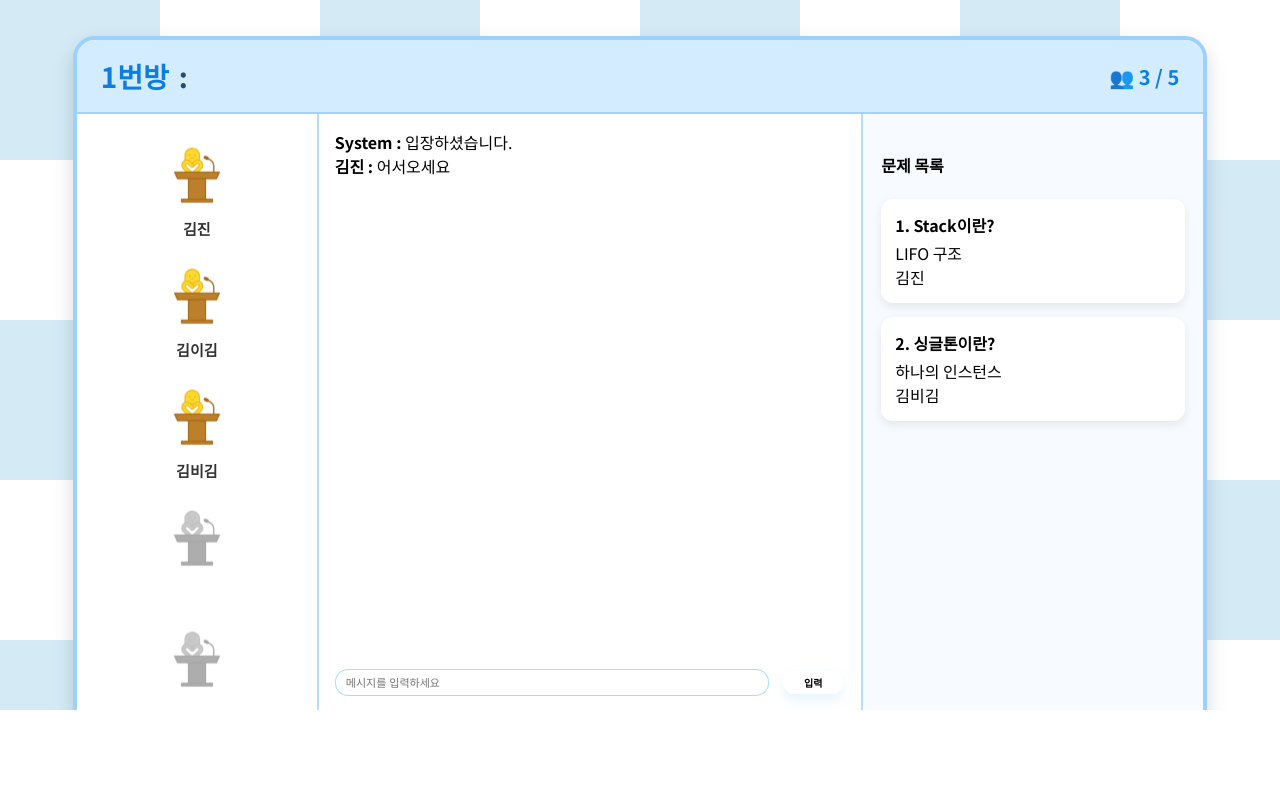
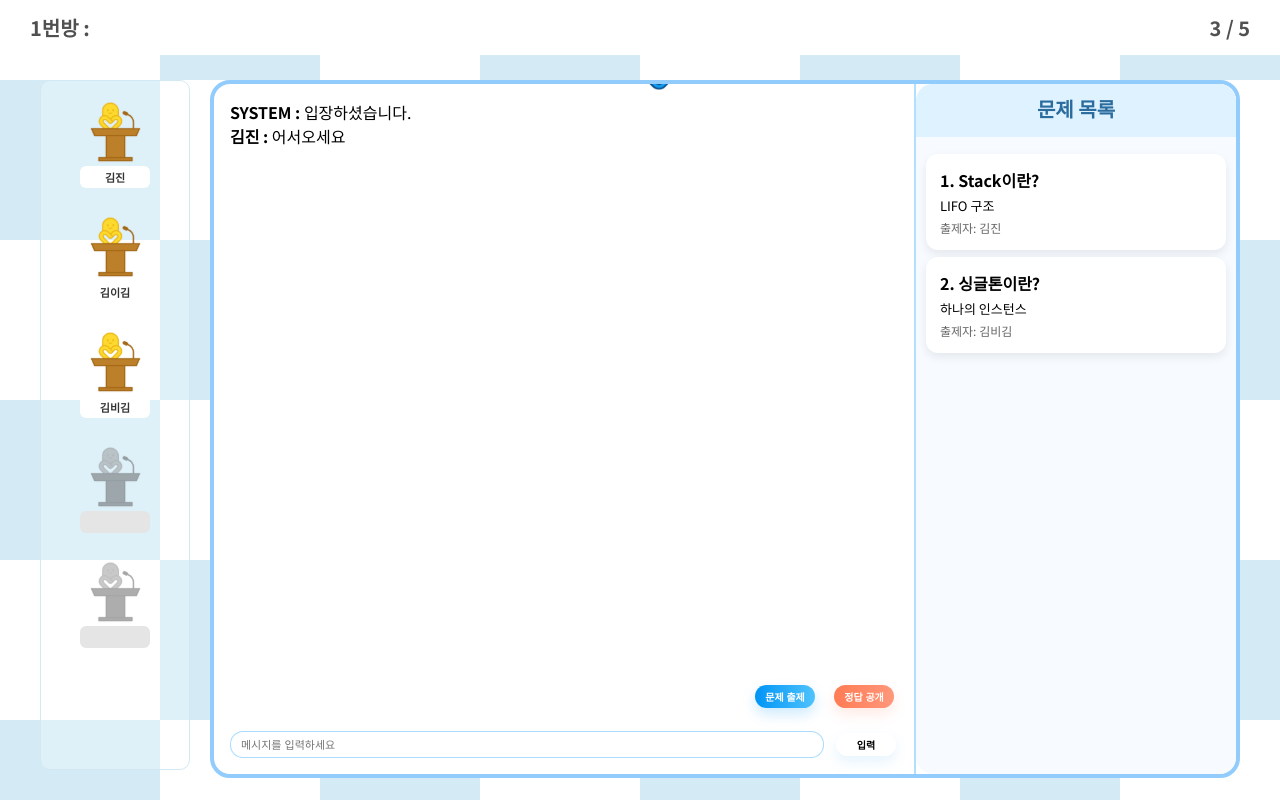
Before and after one commit to Linkee-Project/Linkee-Front-Vue, a Vue app in the folder Linkee-front/Linkee-front-vue/: page /game/1 in a window 1280 px wide. Built offline with nearby package versions, Linux system fonts and the light colour scheme.

Commit message:
중간 커밋

```diff
--- a/Linkee-front/Linkee-front-vue/src/App.vue
+++ b/Linkee-front/Linkee-front-vue/src/App.vue
@@ -16,11 +16,12 @@ const route = useRoute();
              && route.name !== 'SignUp'"
     />
 
-    <div class="main-layout">
+    <div class="main-layout" v-if="!route.meta.hideLayout" >
 
-      <div class="router-view-container">
+      <div class="router-view-container" >
         <router-view />
       </div>
+
 
       <!-- hideLayout === true 면 Sidebar 숨김 -->
       <UserSidebar
@@ -28,6 +29,10 @@ const route = useRoute();
                && route.name !== 'Login'
                && route.name !== 'SignUp'"
       />
+    </div>
+
+    <div v-else class="full-screen-page">
+      <router-view />
     </div>
 
   </div>
@@ -72,4 +77,10 @@ html, body, #app {
   height: calc(100vh - 90px);
   overflow: hidden;
 }
+
+.full-screen-page {
+  width: 100%;
+  height: 100vh;
+  overflow: hidden;
+}
 </style>
--- a/Linkee-front/Linkee-front-vue/src/views/chat-view/ChatGameRoom.vue
+++ b/Linkee-front/Linkee-front-vue/src/views/chat-view/ChatGameRoom.vue
@@ -1,25 +1,19 @@
 <template>
   <div class="game-room">
 
-    <!-- 🔵 중앙 래퍼(전체 UI 박스) -->
-    <div class="chat-wrapper">
-
-      <!-- 타이틀 영역 -->
-      <header class="game-header">
-        <div class="header-inner">
-          <div class="header-left">
-            <span class="room-number">{{ roomId }}번방</span>
-            <span class="colon">:</span>
+    <!-- 방 정보 -->
+    <header class="room-header">
+      <div class="left">
+        <span class="room-number">{{ roomId }}번방 :</span>
         <span class="room-title">{{ roomTitle }}</span>
       </div>
 
-          <div class="header-right">
-            👥 {{ users.length }} / {{ maxUsers }}
-          </div>
+      <div class="right">
+        <span class="user-count">{{ users.length }} / {{ maxUsers }}</span>
       </div>
     </header>
 
-      <!-- 전체 레이아웃 -->
+    <!-- 2단 구조 (왼쪽 유저 + 중앙 채팅판넬) -->
     <div class="game-layout">
 
       <!-- 왼쪽 유저 리스트 -->
@@ -32,44 +26,82 @@
           <img
               :src="user.avatar"
               class="user-avatar"
-                alt="게임 캐릭터"
               :style="user.isEmpty ? 'filter: grayscale(100%) brightness(70%); opacity: 0.5;' : ''"
           />
-
-            <p class="user-name" :class="{ empty: user.isEmpty }">
-              {{ user.name }}
-            </p>
+          <p class="user-name" :class="{ empty: user.isEmpty }">{{ user.name }}</p>
         </div>
       </aside>
 
-        <!-- 중앙 채팅 영역 -->
-        <main class="chat-area">
+      <!-- 중앙 채팅 + 문제 리스트 포함 테두리 -->
+      <main class="chat-panel">
+        <div class="chat-panel-logo">
+          <img src="/src/assets/linkee_character.svg" alt="logo">
+        </div>
+        <div class="chat-content">
 
-          <!-- 채팅 박스 -->
+          <!-- 채팅 영역 -->
+          <div class="chat-area">
             <div class="chat-box">
               <div v-for="msg in messages" :key="msg.id" class="chat-message">
                 <strong>{{ msg.user }} :</strong> {{ msg.text }}
               </div>
             </div>
 
+            <!-- 게임 버튼 -->
+            <div class="game-actions">
+              <BaseButton color="blue" size="small" @click="showProblemModal = true">
+                문제 출제
+              </BaseButton>
+              <BaseButton color="orange" size="small" @click="revealAnswer">
+                정답 공개
+              </BaseButton>
+            </div>
+
             <!-- 입력창 -->
             <div class="chat-input">
-            <BaseInput v-model="message" placeholder="메시지를 입력하세요" class="chat-input-box" />
+              <BaseInput v-model="message" placeholder="메시지를 입력하세요"/>
               <BaseButton color="white" size="small" @click="sendMessage">입력</BaseButton>
             </div>
 
-          <!-- 게임 버튼 -->
-          <div class="game-actions">
-            <BaseButton color="blue" size="small">문제 출제</BaseButton>
-            <BaseButton color="orange" size="small">정답 공개</BaseButton>
+            <!-- 문제 출제 -->
+            <BaseModal v-model="showProblemModal" title="문제 출제">
+
+              <div class="problem-modal-body">
+
+                <!-- 문제 영역 -->
+                <div class="modal-section">
+                  <div class="modal-label">문제</div>
+                  <textarea
+                      v-model="newProblem.title"
+                      class="modal-textarea"
+                      placeholder="문제를 입력하세요"
+                  ></textarea>
                 </div>
 
-        </main>
+                <!-- 정답 영역 -->
+                <div class="modal-section">
+                  <div class="modal-label">정답</div>
+                  <textarea
+                      v-model="newProblem.answer"
+                      class="modal-textarea"
+                      placeholder="정답을 입력하세요"
+                  ></textarea>
+                </div>
 
-        <!-- 오른쪽 문제 목록 -->
+              </div>
+
+              <template #footer>
+                <BaseButton color="orange" @click="addProblem">제출</BaseButton>
+              </template>
+
+            </BaseModal>
+
+          </div>
+
+          <!-- 문제 목록 (오른쪽 패널) -->
           <aside class="problem-list">
-          <h4>문제 목록</h4>
-
+            <h4 class="problem-title-header">문제 목록</h4>
+            <div class="problem-card-list">
               <div
                   v-for="p in problems"
                   :key="p.id"
@@ -77,21 +109,32 @@
               >
                 <div class="problem-title">{{ p.id }}. {{ p.title }}</div>
                 <div class="problem-desc">{{ p.desc }}</div>
-            <div class="problem-user">{{ p.user }}</div>
+
+                <!-- 정답 공개된 문제만 -->
+                <div v-if="p.revealed" class="problem-answer">
+                  정답: {{ p.answer }}
+                </div>
+
+                <div class="problem-user">출제자: {{ p.user }}</div>
+              </div>
             </div>
           </aside>
 
         </div>
+      </main>
+
     </div>
+
   </div>
 </template>
 
 <script setup>
-import { ref, computed } from "vue";
-import { useRoute } from "vue-router";
+import {ref, computed} from "vue";
+import {useRoute} from "vue-router";
 
 import BaseInput from "@/components/base/input/BaseInput.vue";
 import BaseButton from "@/components/base/button/BaseButton.vue";
+import BaseModal from "@/components/base/modal/BaseModal.vue";
 
 const route = useRoute();
 
@@ -101,18 +144,16 @@ const roomTitle = route.query.title;
 
 // 고정 캐릭터 이미지
 const avatarImg = "/src/assets/퀴즈방 캐릭터.svg";
-
-// 최대 유저 수 (5칸 고정)
 const maxUsers = 5;
 
 // 접속 유저
 const users = ref([
-  { id: 1, name: "김진", avatar: avatarImg },
-  { id: 2, name: "김이김", avatar: avatarImg },
-  { id: 3, name: "김비김", avatar: avatarImg }
+  {id: 1, name: "김진", avatar: avatarImg},
+  {id: 2, name: "김이김", avatar: avatarImg},
+  {id: 3, name: "김비김", avatar: avatarImg}
 ]);
 
-// 유저 슬롯 5개 고정
+// 유저 슬롯 유지
 const displayUsers = computed(() => {
   const arr = users.value.map((u, index) => ({
     ...u,
@@ -133,10 +174,10 @@ const displayUsers = computed(() => {
   return arr;
 });
 
-// 채팅 관련
+// 채팅 메시지
 const messages = ref([
-  { id: 1, user: "System", text: "입장하셨습니다." },
-  { id: 2, user: "김진", text: "어서오세요" }
+  {id: 1, user: "SYSTEM", text: "입장하셨습니다."},
+  {id: 2, user: "김진", text: "어서오세요"}
 ]);
 
 const message = ref("");
@@ -153,161 +194,262 @@ const sendMessage = () => {
   message.value = "";
 };
 
-// 문제 리스트
+// 문제 리스트 (문제별로 revealed 추가)
 const problems = ref([
-  { id: 1, title: "Stack이란?", desc: "LIFO 구조", user: "김진" },
-  { id: 2, title: "싱글톤이란?", desc: "하나의 인스턴스", user: "김비김" }
+  {id: 1, title: "Stack이란?", desc: "LIFO 구조", answer: "LIFO", user: "김진", revealed: false},
+  {id: 2, title: "싱글톤이란?", desc: "하나의 인스턴스", answer: "유일 객체", user: "김비김", revealed: false}
 ]);
+
+// 문제 출제 모달
+const showProblemModal = ref(false);
+
+// 새 문제 입력폼
+const newProblem = ref({
+  title: "",
+  desc: "",
+  answer: ""
+});
+
+// 문제 출제
+const addProblem = () => {
+  if (!newProblem.value.title.trim()) return;
+
+  const newId = problems.value.length + 1;
+
+  problems.value.push({
+    id: newId,
+    title: newProblem.value.title,
+    desc: newProblem.value.desc,
+    answer: newProblem.value.answer,
+    user: "나",
+    revealed: false
+  });
+
+  messages.value.push({
+    id: Date.now(),
+    user: "SYSTEM",
+    text: `'나'님이 ${newId}번 문제를 출제했습니다.`
+  });
+
+  newProblem.value = {title: "", desc: "", answer: ""};
+  showProblemModal.value = false;
+};
+
+// 정답 공개: 마지막 문제만 공개
+const revealAnswer = () => {
+  const last = problems.value[problems.value.length - 1];
+  if (!last) return;
+
+  last.revealed = true;
+
+  messages.value.push({
+    id: Date.now(),
+    user: "SYSTEM",
+    text: `${last.id}번 문제의 정답이 공개되었습니다.`
+  });
+};
 </script>
 
 <style scoped>
-
-/* =========================================================
-   배  경
-=========================================================*/
-
+/* (기존 스타일 그대로 유지 - 생략하지 않음) */
 .game-room {
   width: 100%;
   height: 100vh;
   background-image: url('@/assets/game-room-background.svg');
   background-size: cover;
+  background-position: center;
+  display: flex;
+  flex-direction: column;
+}
+
+.room-header {
+  display: flex;
+  justify-content: space-between;
+  align-items: center;
+  padding: 13px 30px;
+  background: rgb(255, 255, 255);
+}
+
+.room-number, .room-title {
+  font-size: 20px;
+  font-weight: 900;
+  color: #505050;
+}
+
+.user-count {
+  font-size: 20px;
+  font-weight: 900;
+  color: #505050;
+}
+
+.game-layout {
+  display: grid;
+  grid-template-columns: 150px 1fr;
+  height: calc(100vh - 110px);
+  padding: 25px 40px;
+  gap: 20px;
+}
+
+.user-list {
+  padding-top: 10px;
+  display: flex;
+  flex-direction: column;
+  align-items: center;
+  text-align: center;
+  gap: 18px;
+  overflow-y: auto;
+  background: rgba(255, 255, 255, 0.24);
+  border-radius: 10px;
+  border: 1px solid #d2e9f3;
+}
+
+.user-item {
+  display: flex;
+  flex-direction: column;
+  align-items: center;
+}
+
+.user-avatar {
+  width: 75px;
+  height: 75px;
+}
+
+.user-name {
+  margin: 0;
+  width: 70px;
+  height: 22px;
+  background: white;
+  border-radius: 6px;
+  font-size: 11px;
+  font-weight: 600;
+  color: #333;
+  line-height: 22px;
+  overflow: hidden;
+}
+
+.user-name.empty {
+  background: #e5e5e5;
+  color: transparent;
+}
+
+.chat-panel {
+  position: relative;
+  background: white;
+  border: 4px solid #92ccfd;
+  border-radius: 20px;
+  display: flex;
+  flex-direction: column;
+  height: 100%;
+  overflow: hidden;
+}
+
+.chat-panel-logo {
+  position: absolute;
+  top: -6%;
+  left: 43.5%;
+  transform: translateX(-50%);
+  width: 56px;
+  height: 56px;
+  border-radius: 50%;
+  padding: 3px;
   display: flex;
   justify-content: center;
   align-items: center;
+  z-index: 9999;
 }
 
-/* =========================================================
-   중앙 박스
-=========================================================*/
-.chat-wrapper {
-  width: 88%;
-  height: 90%;
-  background: white;
-  border-radius: 22px;
-  border: 4px solid #9cd0ff;
-  overflow: hidden;
-
-  display: flex;
-  flex-direction: column;
-  box-shadow: 0 8px 20px rgba(0,0,0,0.15);
+.chat-panel-logo img {
+  width: 38px;
+  height: 38px;
+  display: block;
+  z-index: 9999;
+  pointer-events: none;
+  animation: floatUpDown 2s ease-in-out infinite;
 }
 
-/* =========================================================
-   상단 헤더
-=========================================================*/
-.game-header {
-  background: #D3ECFF;
-  padding: 16px 24px;
-  border-bottom: 2px solid #A6D1F5;
+@keyframes floatUpDown {
+  0% {
+    transform: translateY(0);
+  }
+  50% {
+    transform: translateY(-3px);
+  }
+  100% {
+    transform: translateY(0);
+  }
 }
 
-.header-inner {
-  display: flex;
-  justify-content: space-between;
-  align-items: center;
-}
-
-.header-left {
-  display: flex;
-  align-items: center;
-  gap: 10px;
-}
-
-.room-number { font-size: 28px; font-weight: 800; color: #0B7EE3; }
-.colon { font-size: 28px; font-weight: 800; color: #244B73; }
-.room-title { font-size: 28px; font-weight: 800; color: #244B73; }
-
-.header-right {
-  font-size: 20px;
-  font-weight: 700;
-  color: #0B7EE3;
-}
-
-/* =========================================================
-   메인 레이아웃
-=========================================================*/
-.game-layout {
+.chat-content {
   display: grid;
-  grid-template-columns: 240px 1fr 340px;
+  grid-template-columns: 1fr 320px;
   height: 100%;
 }
 
-/* =========================================================
-   유저 리스트 (왼쪽)
-=========================================================*/
-.user-list {
-  background: transparent;
-  padding: 20px 10px;
-
-  display: flex;
-  flex-direction: column;
-  justify-content: space-around;
-}
-
-.user-item {
-  text-align: center;
-}
-
-.user-avatar {
-  width: 70px;
-  height: 70px;
-}
-
-.user-name {
-  margin-top: 6px;
-  height: 20px;
-  font-size: 15px;
-  font-weight: 600;
-  color: #333;
-}
-
-.user-name.empty {
-  color: transparent;
-}
-
-/* =========================================================
-   중앙 채팅
-=========================================================*/
 .chat-area {
   display: flex;
   flex-direction: column;
-  background: #ffffff;
-  border-left: 2px solid #b2dfff;
   border-right: 2px solid #b2dfff;
-  padding-bottom: 15px;
+  height: 100%;
+  overflow: hidden;
 }
 
 .chat-box {
-  flex: 1;
-  overflow-y: auto;
+  flex: 1; /* 남은 공간 채움 */
   padding: 16px;
+  overflow-y: auto; /* ⭐ 스크롤 */
+  min-height: 0;    /* ⭐ flex 내부 스크롤 필수 */
 }
 
 .chat-input {
   display: flex;
-  gap: 12px;
-  padding: 12px 16px;
+  gap: 10px;
+  padding: 16px;
 }
 
-.chat-input input {
-  flex: 1;
+.game-actions {
+  display: flex;
+  justify-content: flex-end;
+  padding: 5px 18px;
+  gap: 15px;
+  flex-direction: row;
 }
 
-/* =========================================================
-   문제 리스트 (오른쪽)
-=========================================================*/
 .problem-list {
   background: #f7fbff;
-  padding: 18px;
-  overflow-y: auto;
+  padding: 0;
+  display: flex;
+  flex-direction: column;
+  height: 100%;
+  overflow: hidden;
+  border-radius: 17px;
+}
+
+.problem-title-header {
+  background: #DFF2FF;
+  font-size: 20px;
+  font-weight: 700;
+  color: #2a6c9e;
+  text-align: center;
+  border-top-left-radius: 10px;
+  border-top-right-radius: 10px;
+  padding: 10px 0 14px;
+  margin: 0;
+}
+
+.problem-card-list {
+  flex: 1;
+  overflow-y: auto;  /* ⭐ 스크롤 */
+  min-height: 0;     /* ⭐ flex 스크롤 필수 */
+  padding: 10px;
 }
 
 .problem-card {
-  background: #ffffff;
+  background: white;
+  padding: 14px;
   border-radius: 12px;
-  padding: 14px;
-  margin-bottom: 14px;
-  box-shadow: 0 4px 10px rgba(0,0,0,0.08);
+  margin-top: 7px;
+  margin-bottom: 7px;
+  box-shadow: 0 4px 10px rgba(0, 0, 0, 0.08);
 }
 
 .problem-title {
@@ -315,13 +457,55 @@ const problems = ref([
   margin-bottom: 4px;
 }
 
-/* =========================================================
-   버튼
-=========================================================*/
-.game-actions {
+.problem-desc {
+  font-size: 13px;
+  margin-bottom: 4px;
+}
+
+.problem-user {
+  font-size: 12px;
+  color: #666;
+}
+
+.problem-modal-body {
   display: flex;
-  justify-content: center;
-  gap: 14px;
-  margin-top: 10px;
+  flex-direction: column;
+  gap: 25px;
+  padding: 10px 5px;
+}
+
+.modal-section {
+  display: flex;
+  flex-direction: column;
+  gap: 8px;
+}
+
+.modal-label {
+  width: 100%;
+  text-align: center;
+  background: #e9f5ff;
+  padding: 6px 0;
+  border-radius: 8px;
+  font-weight: 700;
+  color: #3b75a5;
+  font-size: 14px;
+}
+
+.modal-textarea {
+  width: 94%;
+  height: 120px;
+  border: 1px solid #c8dff5;
+  border-radius: 10px;
+  padding: 10px;
+  resize: none;
+  font-size: 14px;
+  font-family: inherit;
+  background: white;
+  transition: border-color 0.2s ease; /* 부드럽게 */
+}
+
+.modal-textarea:focus {
+  border-color: #71beff; /* 연한 하늘색 */
+  outline: none; /* 기본 파란 외곽선 제거 */
 }
 </style>
```
Also changed, not shown: Linkee-front/Linkee-front-vue/src/views/chat-view/ChatGameListView.vue (+5 -3 lines). Lines whose indentation alone changed are shown as unchanged.
